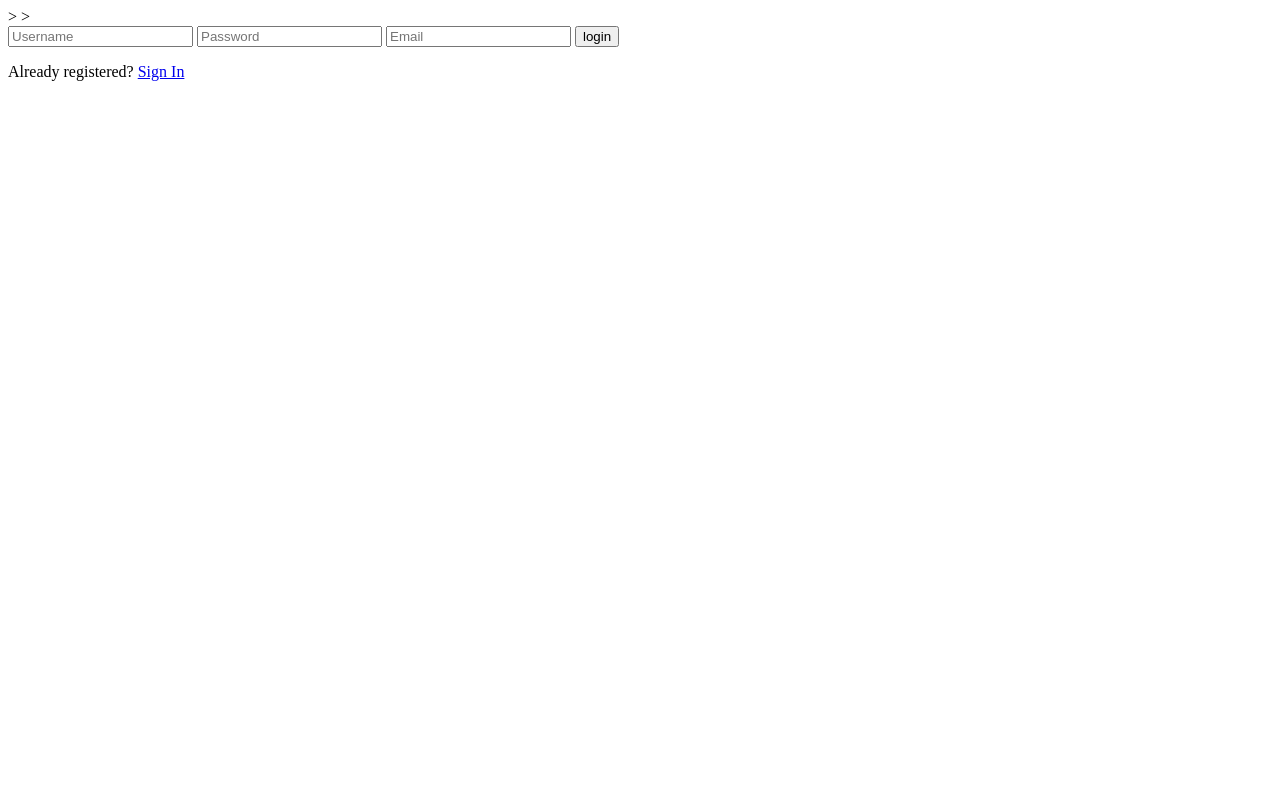
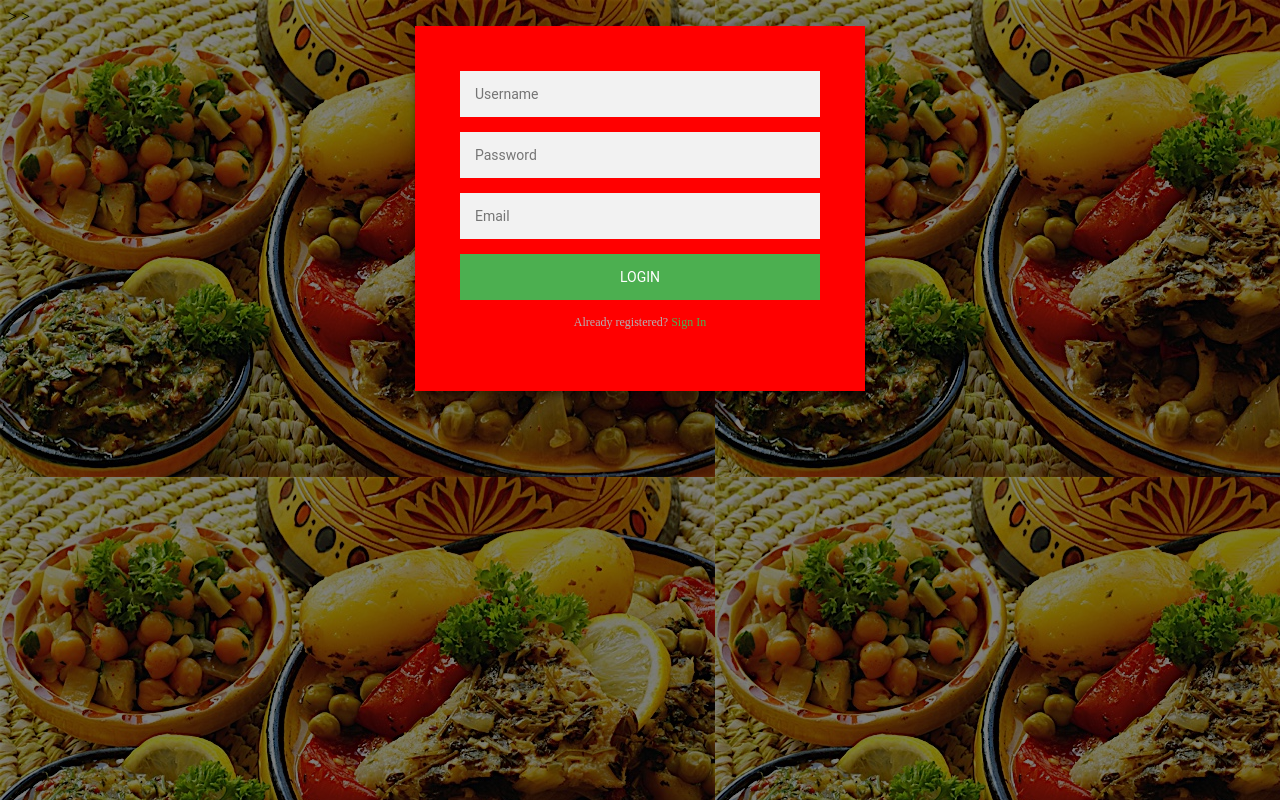
Before and after one commit to Nyakaru/fast-food-fast, a plain HTML site: page UI/layouts/signup.html in a window 1280 px wide. Drawn offline with Linux system fonts and the light colour scheme.

Commit message:
Styled up signup.html and modified signup.html to resolve backgroung image issues

```diff
--- /dev/null
+++ b/UI/css/signup.css
@@ -0,0 +1,49 @@
+body {
+  background-image:linear-gradient(rgba(0,0,0,0.5),rgba(0,0,0,0.5)),url(../images/pic2.jpg);
+}
+
+
+.form {
+  position: relative;
+  z-index: 1;
+  background: red;
+  max-width: 360px;
+  margin-top: 80px;
+  margin: 0 auto 100px;
+  padding: 45px;
+  text-align: center;
+  box-shadow: 0 0 20px 0 rgba(0, 0, 0, 0.2), 0 5px 5px 0 rgba(0, 0, 0, 0.24);
+}
+.form input {
+  font-family: "Roboto", sans-serif;
+  outline: 0;
+  background: #f2f2f2;
+  width: 100%;
+  border: 0;
+  margin: 0 0 15px;
+  padding: 15px;
+  box-sizing: border-box;
+  font-size: 14px;
+}
+.form button {
+  font-family: "Roboto", sans-serif;
+  text-transform: uppercase;
+  outline: 0;
+  background: #4CAF50;
+  width: 100%;
+  border: 0;
+  padding: 15px;
+  color: #FFFFFF;
+  font-size: 14px;
+  transition: all 0.3 ease;
+  cursor: pointer;
+}
+.form .message {
+  margin: 15px 0 0;
+  color: #b3b3b3;
+  font-size: 12px;
+}
+.form .message a {
+  color: #4CAF50;
+  text-decoration: none;
+}
--- a/UI/layouts/signup.html
+++ b/UI/layouts/signup.html
@@ -2,7 +2,7 @@
 </html>>
 <!DOCTYPE html>
 <html>
-<link rel="stylesheet" type="text/css" href="signup.css" />
+<link rel="stylesheet" type="text/css" href="../css/signup.css" />
 <head>
   <title></title>
 </head>
```
